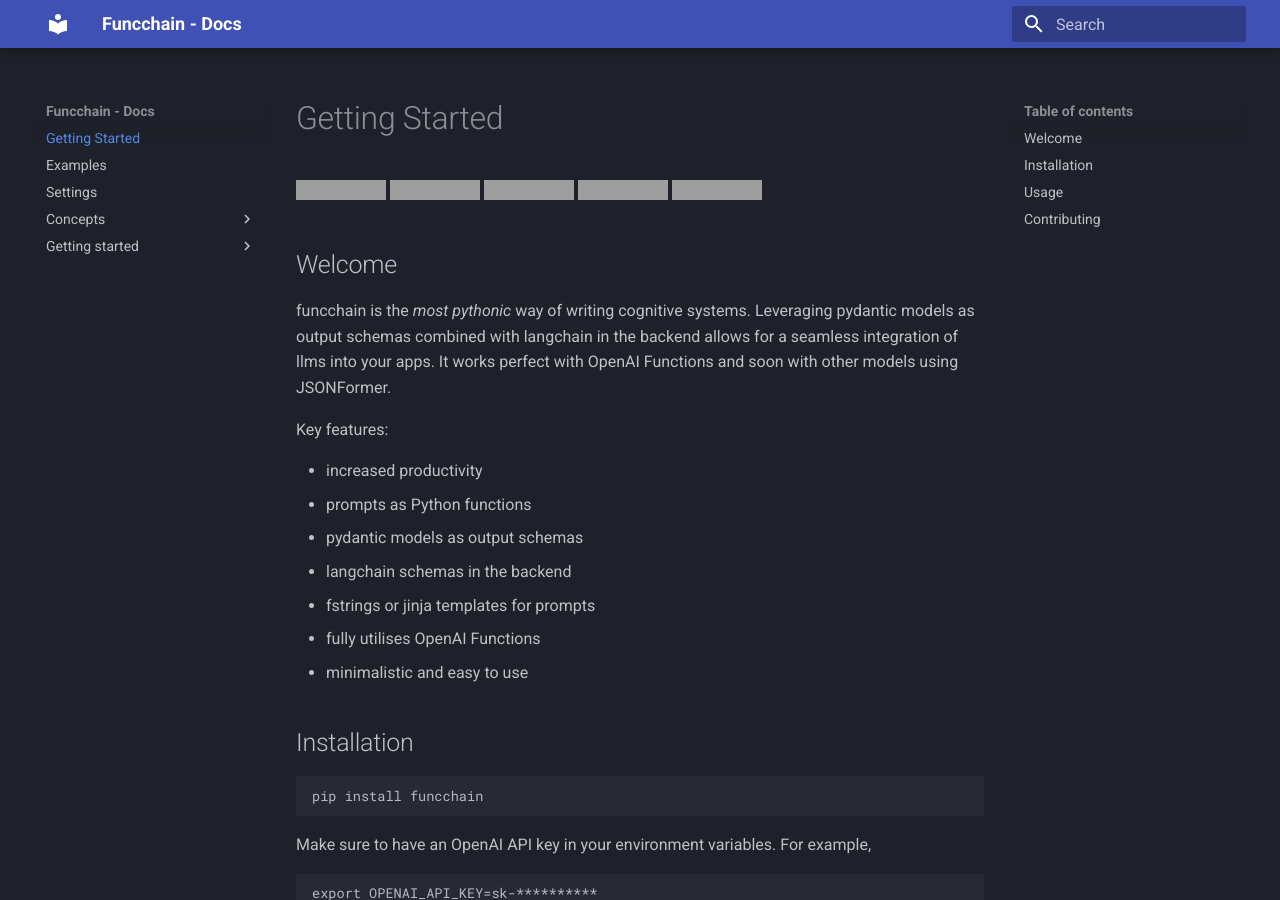
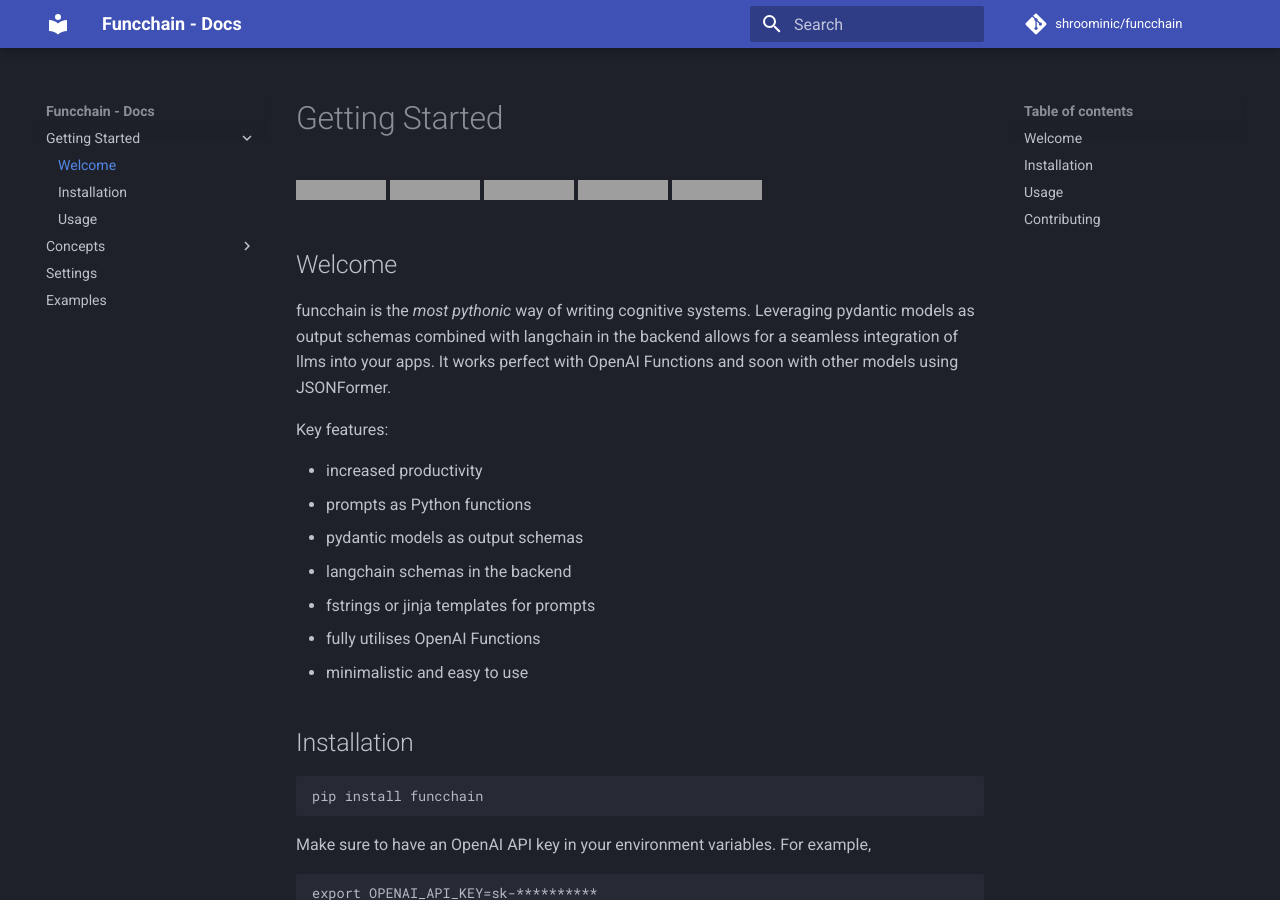
Before and after one commit to shroominic/funcchain, an MkDocs documentation site: the page built from docs/index.md, in a window 1280 px wide and 900 px high. Built offline with MkDocs 1.6.1 and Material for MkDocs 9.7.7, drawn with Linux system fonts in a browser that asks for light colours; comment, search, counter and statistics services are not loaded; part of the change alters nothing that is shown; grey boxes are pictures that could not be loaded.

```diff
--- a/mkdocs.yml
+++ b/mkdocs.yml
@@ -1,4 +1,24 @@
 site_name: Funcchain - Docs
+site_author: Shroominic
+site_url: https://shroominic.github.io/funcchain/
+repo_name: shroominic/funcchain
+repo_url: https://github.com/shroominic/funcchain/
+
+nav:
+  - 'Getting Started':
+    - 'Welcome': 'index.md'
+    - 'Installation': 'getting-started/installation.md'
+    - 'Usage': 'getting-started/usage.md'
+  - 'Concepts':
+    - 'Overview': 'overview.md'
+    - 'Chain': 'chain.md'
+    - 'Input Args': 'input.md'
+    - 'Prompt Template': 'prompt.md'
+    - 'Output Parser': 'parser.md'
+    - 'Pydantic Models': 'models.md'
+  - 'Settings': 'settings.md'
+  - 'Examples': 'examples.md'
+
 theme:
   name: material
   palette:
```
